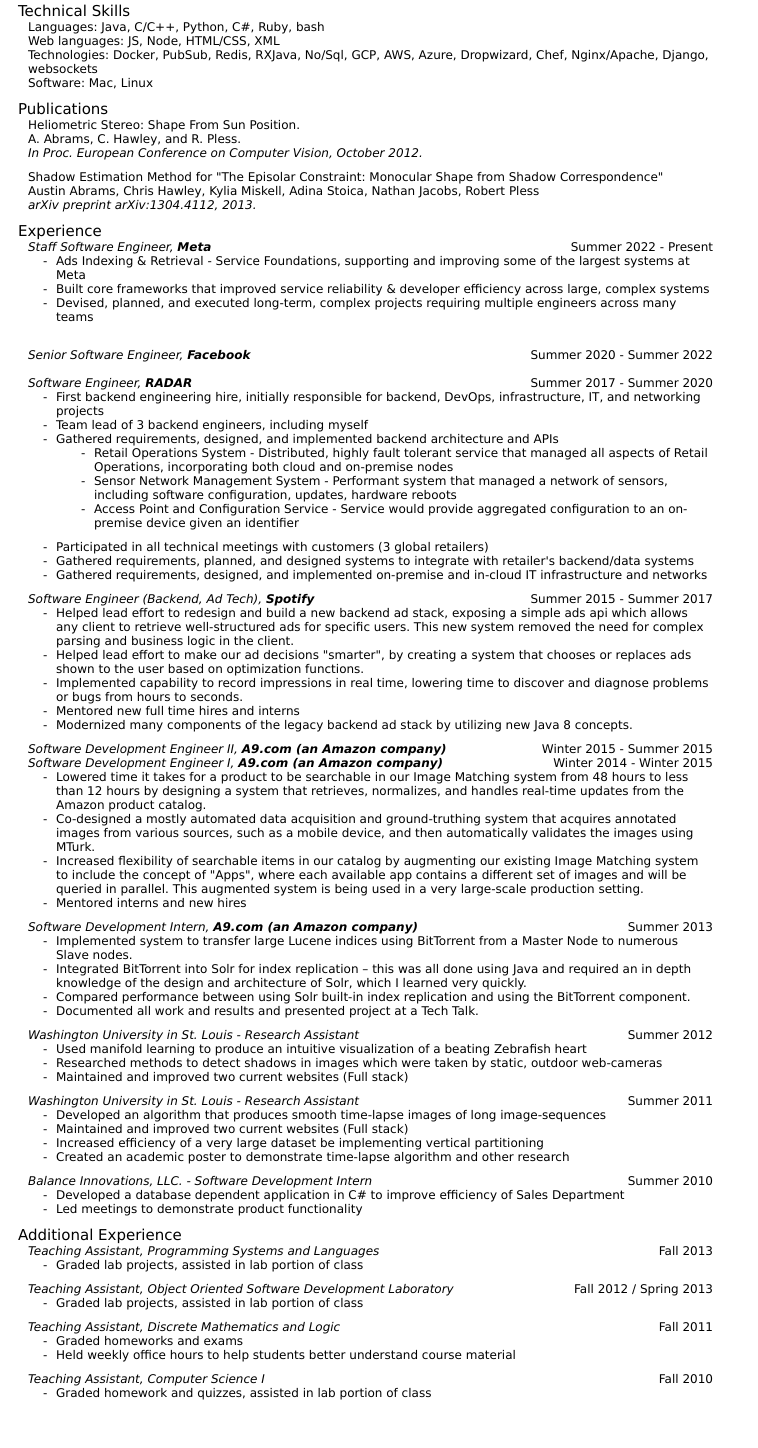
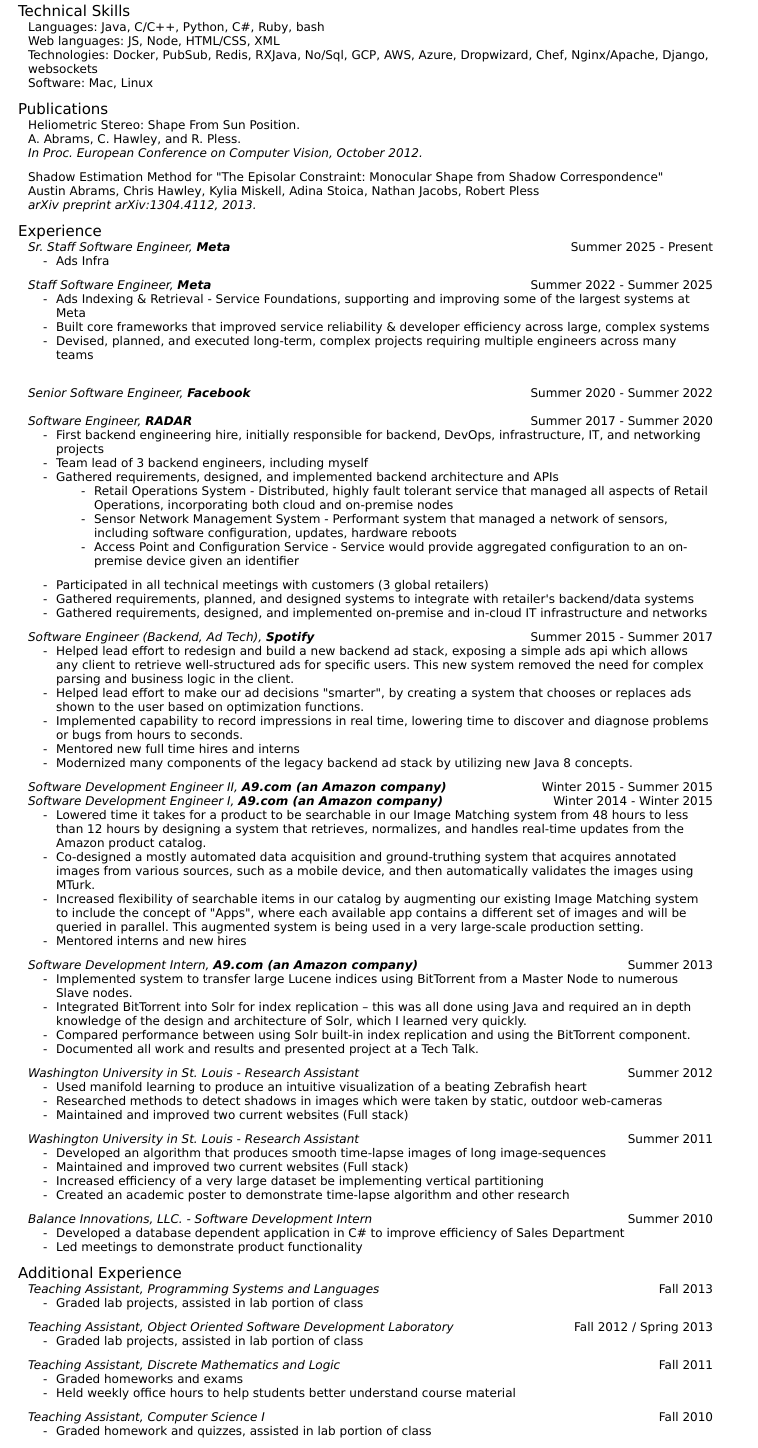
Before and after one commit to cjhawley/PersonalWebsite, a web app: page /resume/resume.html in a window 1280 px wide. Shown: the part 144-1592 px from the top of the page, without its empty margins (0-758 px from the left). Before the commit the page ends 1544 px from the top, so only its background shows below. Run offline with its HTML, style and script files only (its server is not run), Linux system fonts and the light colour scheme; data that the repository does not hold is empty.

Commit message:
Update resume

```diff
--- a/src/main/resources/content/personal_events.json
+++ b/src/main/resources/content/personal_events.json
@@ -1,4 +1,9 @@
 [
+  {
+    "title": "Promotion!",
+    "date": "2025-07-01",
+    "description": "Promoted to Sr. Staff Software Engineer at Meta"
+  },
   {
     "title": "Promotion!",
     "date": "2022-07-15",
--- a/src/main/resources/web/resume/resume.html
+++ b/src/main/resources/web/resume/resume.html
@@ -61,9 +61,18 @@
 			<div class="section-title">Experience</div>
 			<div class="experience">
 				<div class="experience-title">
+					<i style="margin-top: 2px;">Sr. Staff Software Engineer, <b>Meta</b></i>
+				</div>
+				<div class="experience-date">Summer 2025 - Present</div>
+				<div class="experience-section">
+					<ul>
+						<li>Ads Infra</li>
+					</ul>
+				</div>
+				<div class="experience-title">
 					<i style="margin-top: 2px;">Staff Software Engineer, <b>Meta</b></i>
 				</div>
-				<div class="experience-date">Summer 2022 - Present</div>
+				<div class="experience-date">Summer 2022 - Summer 2025</div>
 				<div class="experience-section">
 					<ul>
 						<li>Ads Indexing & Retrieval - Service Foundations, supporting and improving some of the largest systems at Meta</li>
```
